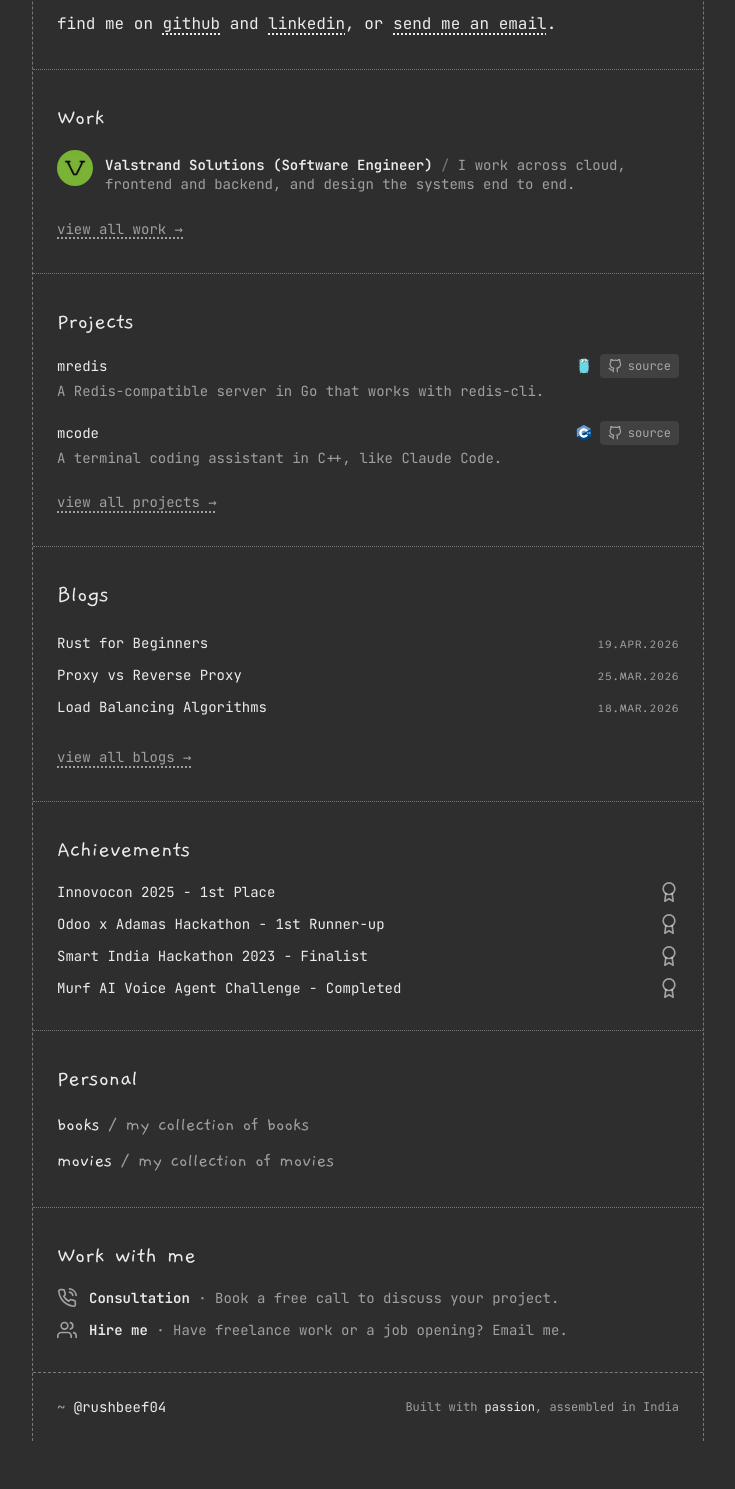
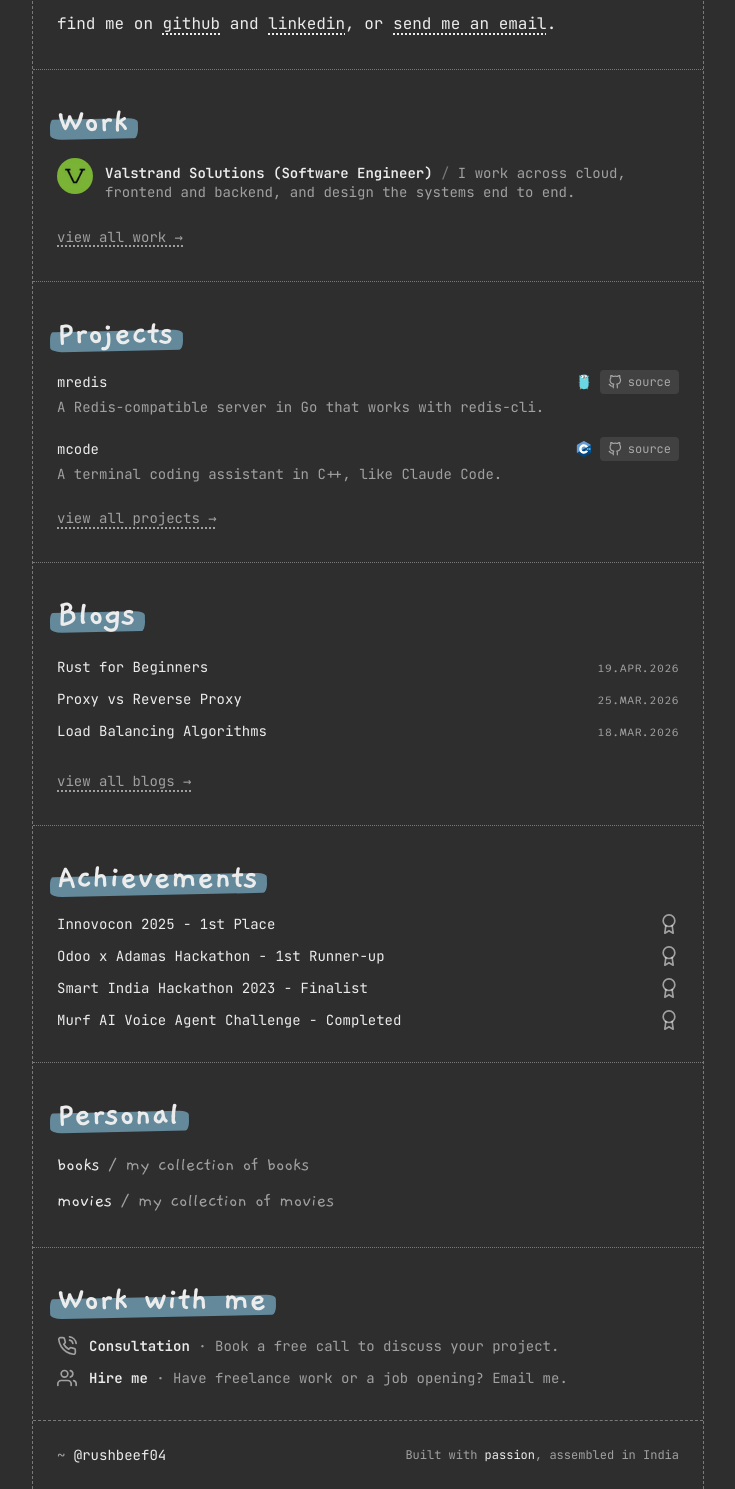
Before and after one commit to MohakGupta2004/portfolio-swe, an Astro site: page / in a window 1280 px wide. Shown: the part 504-1993 px from the top of the page, without its empty margins (272-1007 px from the left). Before the commit the page ends 1945 px from the top, so only its background shows below. Built offline with nearby package versions, Linux system fonts and the light colour scheme; Astro itself is replaced by a stand-in of ours.

Commit message:
feat: highlighter marker style for landing page section titles
Co-Authored-By: Claude Sonnet 5.5 <noreply@anthropic.com>

```diff
--- a/design.md
+++ b/design.md
@@ -87,7 +87,7 @@ Pages that are not built yet are empty: only the background color.
 - Written in first person, plain and specific. Every fact comes from the resume (`~/Documents/resume/resume_general_swe.tex`). Do not invent facts (no hobbies, cities or employers that are not in the resume) and do not copy the resume summary word for word.
 - Structure: who I am and what I ship now, how I like to work (own tools: mredis, mcode), hackathon and security proof, then where to find me.
 - The whole section is lowercase (`lowercase` class on the `<section>`). Body text is `font-sans`, `leading-relaxed`, paragraphs spaced with `space-y-4`.
-- Emphasis and links use the `.dotted` utility: a dotted underline (2px, offset 4px) in `global.css`, same style as the active nav link. Use it for key phrases (plain `<span>`) and for links (`<a>`). Do not use solid or wavy underlines anywhere.
+- Emphasis and links use the `.dotted` utility: a dotted underline (2px, offset 4px) in `global.css`, same style as the active nav link. Use it for key phrases (plain `<span>`) and for links (`<a>`). Do not use solid or wavy underlines anywhere. Landing page section titles (`h2`) are the one exception to the plain look: they use the `marker` utility, a highlighter-pen swipe in the accent color behind the word (`font-heading text-4xl`, bold).
 - No arrows on links, except the "view all work →", "view all projects →" and "view all blogs →" links. External links are plain `.dotted` links: GitHub (`https://github.com/MohakGupta2004`), LinkedIn (`https://www.linkedin.com/in/mohak-gupta-007065294`). Email is a `mailto:` link. There is no X account in the resume, so do not add one.
 - The underline uses the current text color. There is no separate underline color variable.
 - In `.astro` markup, keep a link on the same line as the space before it, so line wrapping in the source does not remove the space.
--- a/src/components/Achievements.astro
+++ b/src/components/Achievements.astro
@@ -11,7 +11,7 @@ const achievements = [
 ---
 
 <section class="border-t border-dotted border-foreground/40 px-6 py-8">
-	<h2 class="font-heading text-2xl">Achievements</h2>
+	<h2 class="marker font-heading text-4xl">Achievements</h2>
 
 	<ul class="mt-4 space-y-3">
 		{
--- a/src/components/Blogs.astro
+++ b/src/components/Blogs.astro
@@ -8,7 +8,7 @@ const newestBlogs = blogs.slice(0, 3);
 ---
 
 <section class="border-t border-dotted border-foreground/40 px-6 py-8">
-	<h2 class="font-heading text-2xl">Blogs</h2>
+	<h2 class="marker font-heading text-4xl">Blogs</h2>
 
 	<div class="mt-4">
 		<BlogList blogs={newestBlogs} />
--- a/src/components/Personal.astro
+++ b/src/components/Personal.astro
@@ -6,7 +6,7 @@ const items = [
 ---
 
 <section class="border-t border-dotted border-foreground/40 px-6 py-8">
-	<h2 class="font-heading text-2xl">Personal</h2>
+	<h2 class="marker font-heading text-4xl">Personal</h2>
 
 	<div class="mt-4 space-y-2">
 		{
--- a/src/components/Projects.astro
+++ b/src/components/Projects.astro
@@ -24,7 +24,7 @@ const chipClass =
 ---
 
 <section class="border-t border-dotted border-foreground/40 px-6 py-8">
-	<h2 class="font-heading text-2xl">Projects</h2>
+	<h2 class="marker font-heading text-4xl">Projects</h2>
 
 	<div class="mt-4 space-y-5">
 		{
--- a/src/components/Work.astro
+++ b/src/components/Work.astro
@@ -9,7 +9,7 @@ const job = {
 ---
 
 <section class="border-t border-dotted border-foreground/40 px-6 py-8">
-	<h2 class="font-heading text-2xl">Work</h2>
+	<h2 class="marker font-heading text-4xl">Work</h2>
 
 	<div class="mt-4 flex items-start gap-3">
 		<img src={job.logo} alt="" class="size-9 shrink-0 rounded-full object-cover" />
--- a/src/components/WorkWithMe.astro
+++ b/src/components/WorkWithMe.astro
@@ -19,7 +19,7 @@ const offers = [
 ---
 
 <section class="border-t border-dotted border-foreground/40 px-6 py-8">
-	<h2 class="font-heading text-2xl">Work with me</h2>
+	<h2 class="marker font-heading text-4xl">Work with me</h2>
 
 	<div class="mt-4 space-y-3">
 		{
--- a/src/styles/global.css
+++ b/src/styles/global.css
@@ -110,3 +110,24 @@
     border-bottom-color: currentColor;
   }
 }
+
+/* Section titles on the landing page: a highlighter-pen swipe behind the word, like marking a notebook. */
+@utility marker {
+  position: relative;
+  display: inline-block;
+  isolation: isolate;
+  font-weight: 700;
+
+  &::before {
+    content: "";
+    position: absolute;
+    z-index: -1;
+    left: -0.2em;
+    right: -0.25em;
+    bottom: 0.08em;
+    height: 0.55em;
+    background: color-mix(in srgb, var(--accent) 55%, transparent);
+    border-radius: 3px 10px 4px 12px / 8px 4px 9px 5px;
+    transform: rotate(-1.2deg);
+  }
+}
```
